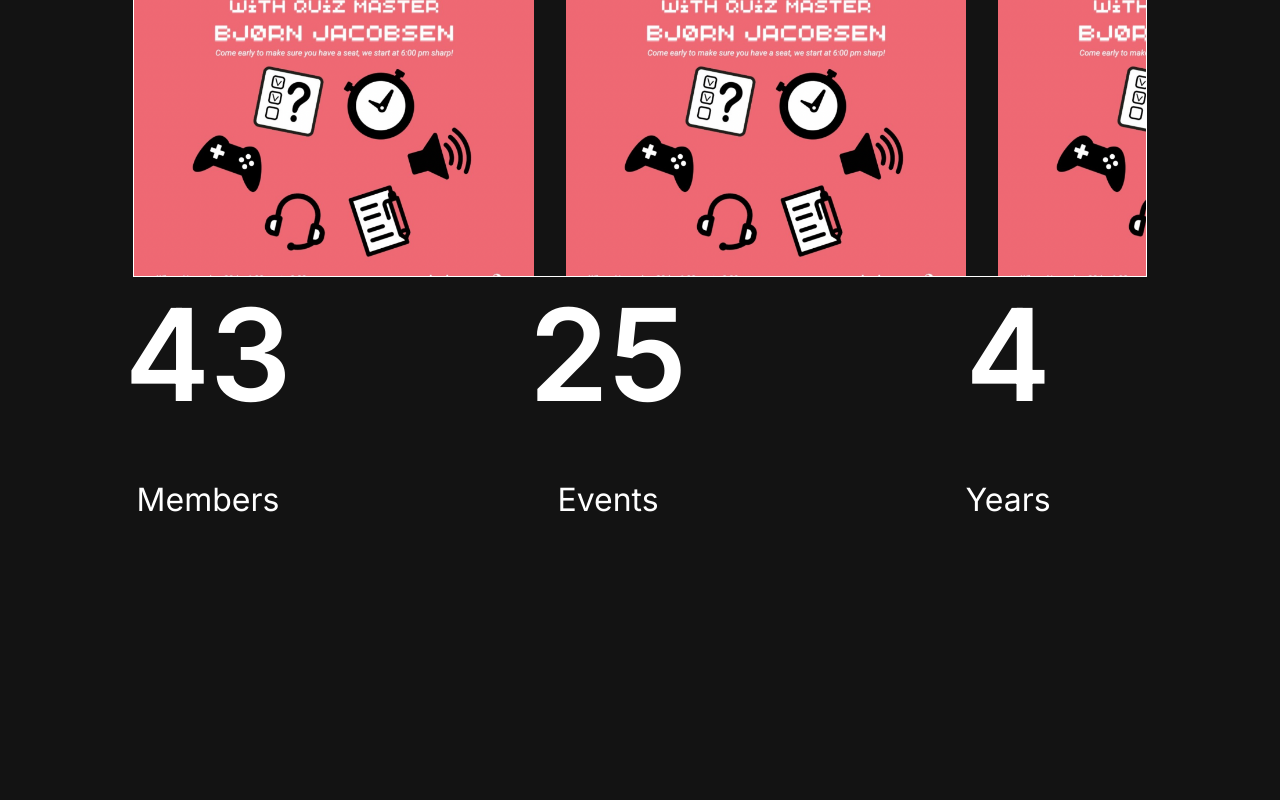
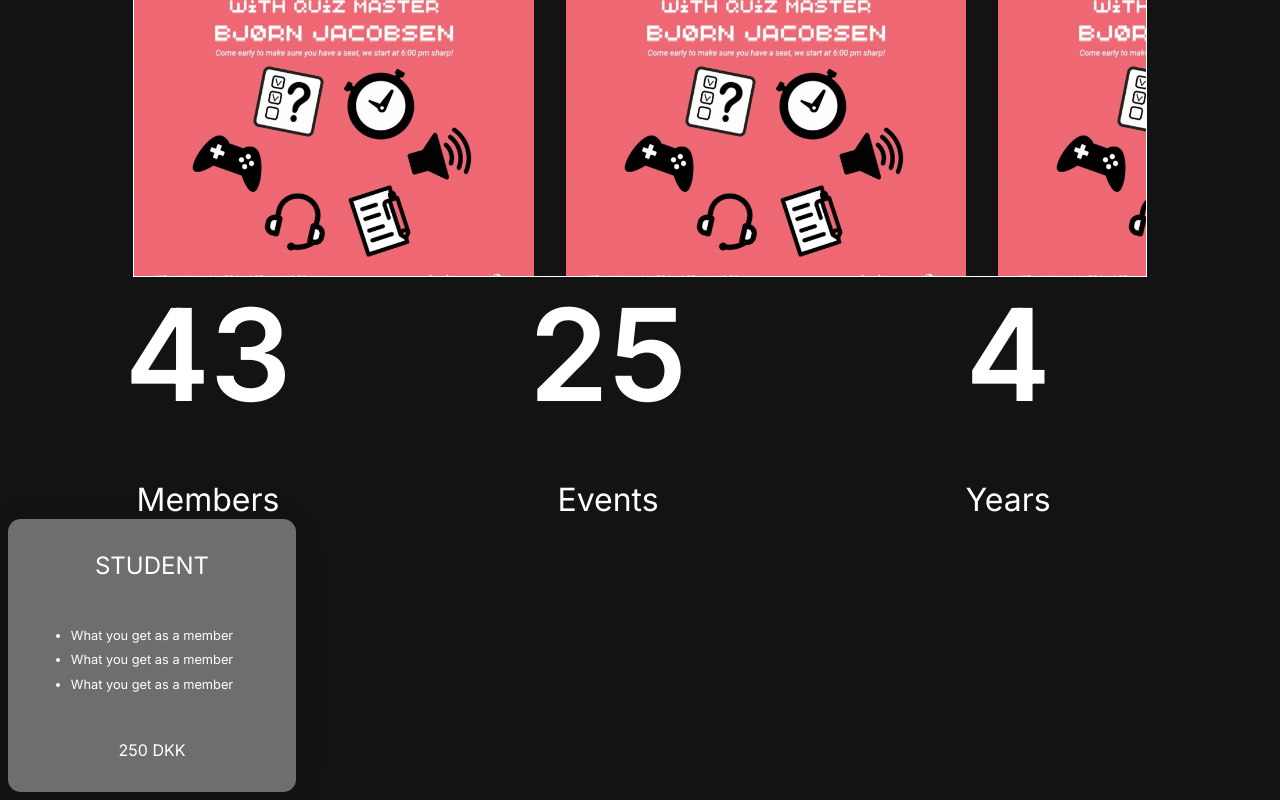
Before and after one commit to teriTheDesigner/game-audio-denmark, a Next.js app: page / in a window 1280 px wide. Shown: the part 380-1180 px from the top of the page. Before the commit the page ends 907 px from the top, so only its background shows below. Built offline with nearby package versions, Linux system fonts and the light colour scheme.

Commit message:
membership card-first draft

```diff
--- /dev/null
+++ b/app/components/MembershipCard/MembershipCard.js
@@ -0,0 +1,16 @@
+import styles from "@/app/components/MembershipCard/MembershipCard.module.css";
+export default function MembershipCard() {
+  return (
+    <div className={styles.card}>
+      <p className={styles.title}>STUDENT</p>
+      <div>
+        <ul className={styles.init4u}>
+          <li>What you get as a member</li>
+          <li>What you get as a member</li>
+          <li>What you get as a member</li>
+        </ul>
+      </div>
+      <p>250 DKK</p>
+    </div>
+  );
+}
--- /dev/null
+++ b/app/components/MembershipCard/MembershipCard.module.css
@@ -0,0 +1,35 @@
+.card {
+  /* background-color: #ef6975; */
+  width: 14rem;
+  border-radius: 0.8rem;
+  padding: 2rem;
+  display: flex;
+  flex-direction: column;
+  justify-content: center;
+  align-items: center;
+  gap: 2rem;
+
+  /* From https://css.glass */
+  background: rgba(255, 255, 255, 0.39);
+  box-shadow: 0 4px 30px rgba(0, 0, 0, 0.1);
+  backdrop-filter: blur(20px);
+  -webkit-backdrop-filter: blur(20px);
+}
+
+.title {
+  font-size: 1.5rem;
+}
+.card > p {
+  margin: 0;
+}
+
+.init4u {
+  display: flex;
+  flex-direction: column;
+  gap: 0.6rem;
+  padding: 0;
+}
+.init4u > li {
+  font-size: 0.8rem;
+  padding: 0;
+}
--- a/app/page.js
+++ b/app/page.js
@@ -1,3 +1,4 @@
+import MembershipCard from "./components/MembershipCard/MembershipCard";
 import Numbers from "./components/Numbers/Numbers";
 import styles from "./page.module.css";
 import Slider from "@/app/components/Slider/Slider";
@@ -8,6 +9,7 @@ export default function Home() {
       <h1 className={styles.h1}>GAME AUDIO DENMARK</h1>
       <Slider />
       <Numbers />
+      <MembershipCard />
     </main>
   );
 }
```
